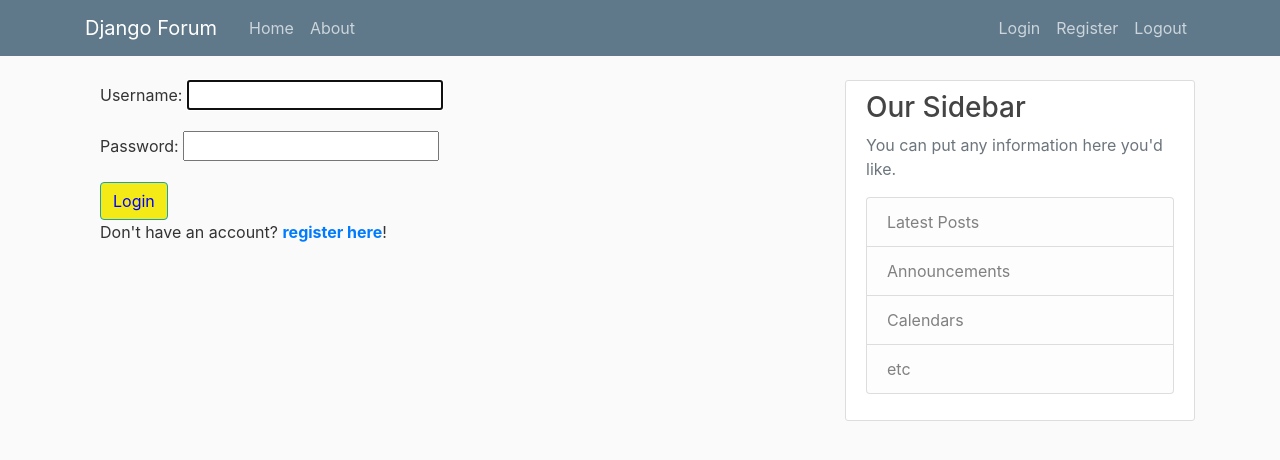
After one commit to YuDrew/DjangoForum, a Django app: page /login/ in a window 1280 px wide. The commit adds this page. Shown: the top 460 px of the page. Run offline with Django 3.2, Linux system fonts and the light colour scheme; some libraries are stand-ins or nearby versions.

Commit message:
Implemented Login/Logout
Based off https://pythonprogramming.net/user-login-logout-django-tutorial/. To be customized later

```diff
--- a/forums/templates/forums/base.html
+++ b/forums/templates/forums/base.html
@@ -32,8 +32,9 @@
 	        </div>
 	        <!-- Navbar Right Side -->
 	        <div class="navbar-nav">
-	          <a class="nav-item nav-link" href="#">Login</a>
-	          <a class="nav-item nav-link" href="#">Register</a>
+	          <a class="nav-item nav-link" href="{% url 'login' %}">Login</a>
+	          <a class="nav-item nav-link" href="{% url 'register' %}">Register</a>
+	          <a class="nav-item nav-link" href="{% url 'logout' %}">Logout</a>
 	        </div>
 	      </div>
 	    </div>
--- /dev/null
+++ b/forums/templates/forums/login.html
@@ -0,0 +1,11 @@
+{% extends "forums/base.html" %}
+{% block content %}
+    <div class="container">
+        <form method="POST">
+        {% csrf_token %}
+        {{form.as_p}}
+            <button style="background-color:#F4EB16; color:blue" class="btn btn-outline-info" type="submit">Login</button>
+        </form>
+        Don't have an account? <a href="/register" target="blank"><strong>register here</strong></a>!
+    </div>
+{% endblock %}
--- a/forums/urls.py
+++ b/forums/urls.py
@@ -6,11 +6,13 @@ Created on Thu May 28 19:34:29 2020
 @author: yudrew
 """
 
-
 from django.urls import path
 from . import views
 
 urlpatterns = [
     path("", views.home, name = "forums-home"),
     path("about/", views.about, name = "forums-about"),
+    path("logout/", views.logout_request, name="logout"),
+    path("login/", views.login_request, name="login"),
+    path("register/", views.register, name="register"),
 ]
--- a/forums/views.py
+++ b/forums/views.py
@@ -1,7 +1,13 @@
-from django.shortcuts import render
+from django.shortcuts import render, redirect
 from django.http import HttpResponse
+from django.contrib.auth.forms import AuthenticationForm
+from django.contrib.auth import login, logout, authenticate
+from django.contrib import messages
+from django.urls import reverse
+from .forms import NewUserForm
 
-#Variables
+
+#Dummy Posts
 
 posts = [
 	{
@@ -18,10 +24,6 @@ posts = [
 	}
 ]
 
-
-
-# Create your views here.
-
 def index(request):
     return HttpResponse('Hello, world. You\'re at the forums index.')
 
@@ -31,6 +33,42 @@ def home(request):
 	}
     return render(request, 'forums/home.html', context)
 
-
 def about(request):
     return render(request, 'forums/about.html', {'title': 'About'})
+
+def logout_request(request):
+	logout(request)
+	messages.info(request, "Logged out successfully!")
+	return redirect(reverse('forums-home'))
+
+def login_request(request):
+	if request.method == 'POST':
+		form = AuthenticationForm(request, data=request.POST)
+		if form.is_valid():
+			username = form.cleaned_data.get('username')
+			password = form.cleaned_data.get('password')
+			user = authenticate(username=username, password=password)
+			if user is not None:
+				login(request, user)
+				messages.info(request, f"You are now logged in as {username}")
+				return redirect(reverse('forums-home'))
+			else:
+				messages.error(request, "Invalid username or password")
+		else:
+			messages.error(request, "Unknown error. Form invalid.")
+	form = AuthenticationForm()
+	return render(request = request, template_name = 'forums/login.html', context = {'form': form})
+
+def register(request):
+	if request.method == "POST":
+		form = NewUserForm(request.POST)
+		if form.is_valid():
+			user = form.save()
+			username = form.cleaned_data.get('username')
+			messages.success(request, f"New Account Created: {username}")
+			login(request, user)
+			messages.info(request, f"You are now logged in as {username}")
+			return redirect(reverse('forums-home'))
+		else:
+			for msg in form.error_messages:
+				messages.error(request, f"{msg}: {form.error_messages[msg]}")
```
Also changed, not shown: forums/forms.py (added, +17 -0 lines), forums/models.py (+15 -2 lines), db.sqlite3, forums/migrations/0001_initial.py (added).
